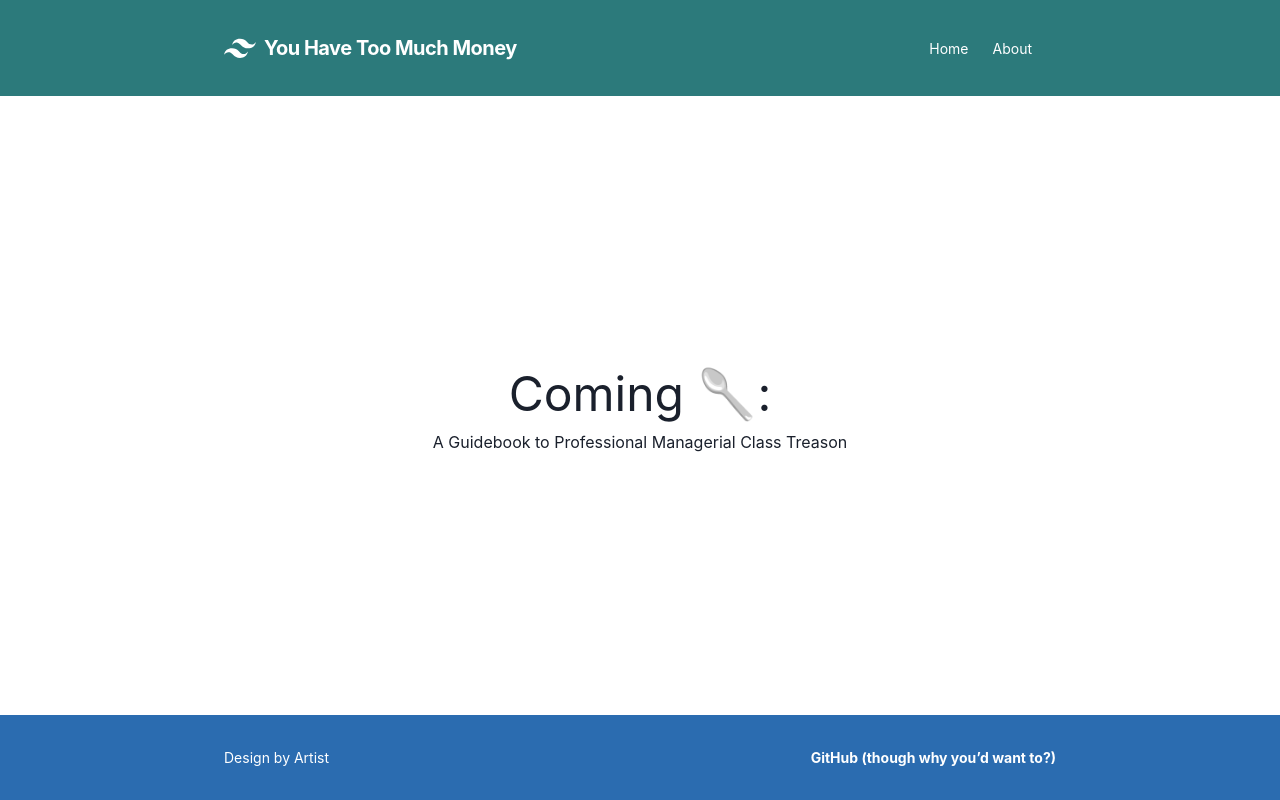
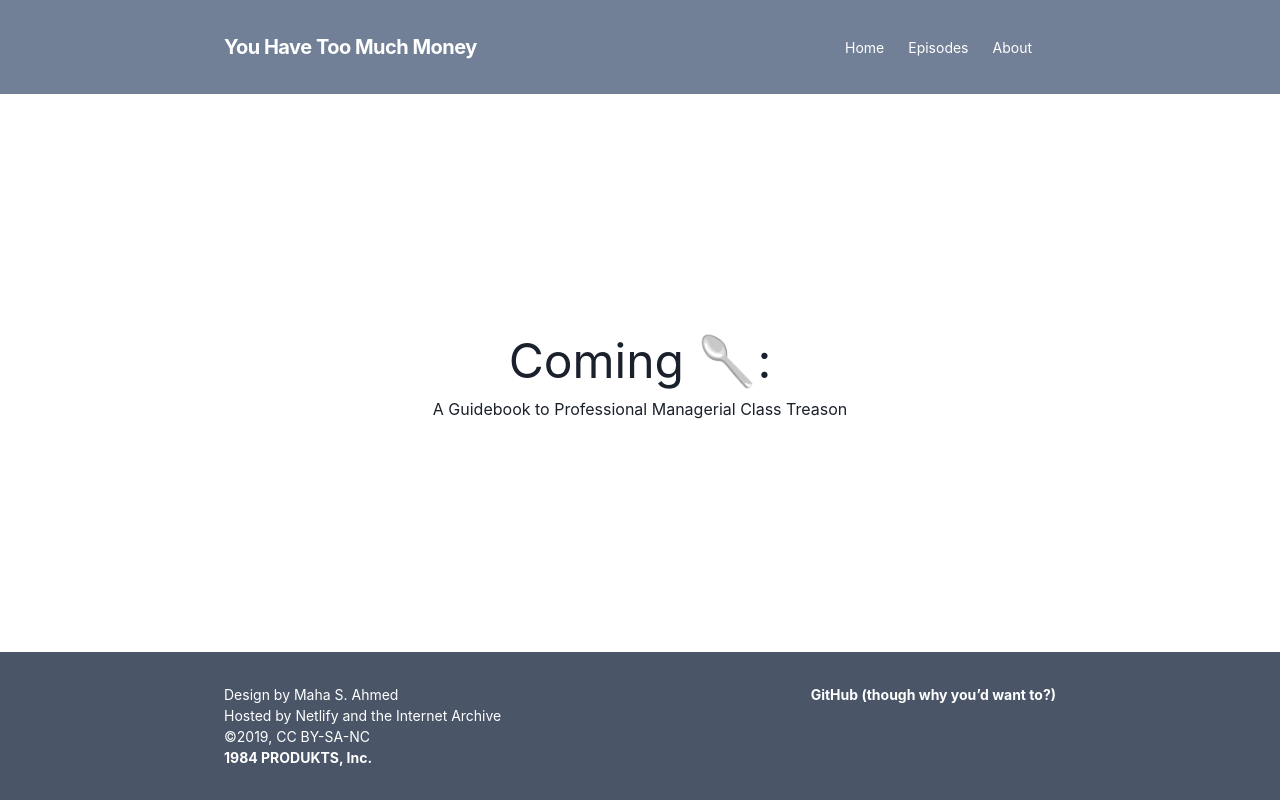
Before and after one commit to 1984-produkts/youhavetoomuchmoney.com, a Gatsby site: page / in a window 1280 px wide. Built offline with nearby package versions, Linux system fonts and the light colour scheme; Gatsby itself is replaced by a stand-in of ours.

Commit message:
Fix up header and footer.

```diff
--- a/src/components/header.js
+++ b/src/components/header.js
@@ -6,18 +6,9 @@ function Header({ siteTitle }) {
   const [isExpanded, toggleExpansion] = useState(false);
 
   return (
-    <nav className="bg-teal-700">
+    <nav className="bg-gray-600">
       <div className="flex flex-wrap items-center justify-between max-w-4xl mx-auto p-4 md:p-8">
         <Link to="/" className="flex items-center no-underline text-white">
-          <svg
-            className="fill-current h-8 mr-2 w-8"
-            width="54"
-            height="54"
-            viewBox="0 0 54 54"
-            xmlns="http://www.w3.org/2000/svg"
-          >
-            <path d="M13.5 22.1c1.8-7.2 6.3-10.8 13.5-10.8 10.8 0 12.15 8.1 17.55 9.45 3.6.9 6.75-.45 9.45-4.05-1.8 7.2-6.3 10.8-13.5 10.8-10.8 0-12.15-8.1-17.55-9.45-3.6-.9-6.75.45-9.45 4.05zM0 38.3c1.8-7.2 6.3-10.8 13.5-10.8 10.8 0 12.15 8.1 17.55 9.45 3.6.9 6.75-.45 9.45-4.05-1.8 7.2-6.3 10.8-13.5 10.8-10.8 0-12.15-8.1-17.55-9.45-3.6-.9-6.75.45-9.45 4.05z" />
-          </svg>
           <span className="font-bold text-xl tracking-tight">{siteTitle}</span>
         </Link>
 
@@ -49,6 +40,13 @@ function Header({ siteTitle }) {
             </Link>
 
             <Link
+              to="/episodes"
+              className="block md:inline-block mt-4 md:mt-0 mr-6 no-underline text-white"
+            >
+              Episodes
+            </Link>
+
+            <Link
               to="/about"
               className="block md:inline-block mt-4 md:mt-0 mr-6 no-underline text-white"
             >
--- a/src/components/layout.js
+++ b/src/components/layout.js
@@ -23,9 +23,22 @@ function Layout({ children }) {
         {children}
       </main>
 
-      <footer className="bg-blue-700">
+      <footer className="bg-gray-700">
         <nav className="flex justify-between max-w-4xl mx-auto p-4 md:p-8 text-sm">
-          <p className="text-white">Design by Artist</p>
+          <p className="text-white">
+            Design by Maha S. Ahmed
+            <br />
+            Hosted by Netlify and the Internet Archive
+            <br />
+            ©2019, CC BY-SA-NC
+            <br />
+            <OutboundLink
+              href="https://1984produkts.com"
+              className="font-bold no-underline text-white"
+            >
+              1984 PRODUKTS, Inc.
+            </OutboundLink>
+          </p>
 
           <p>
             <OutboundLink
```
